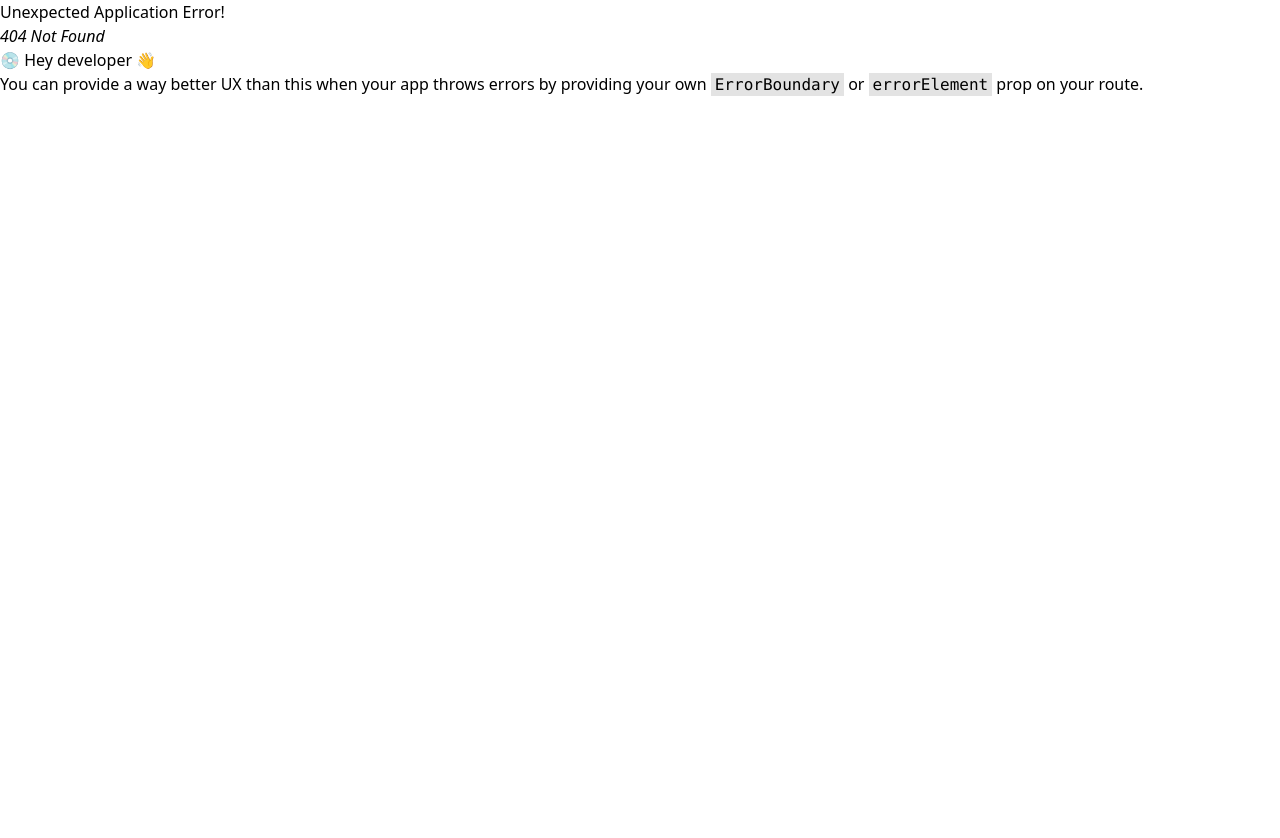
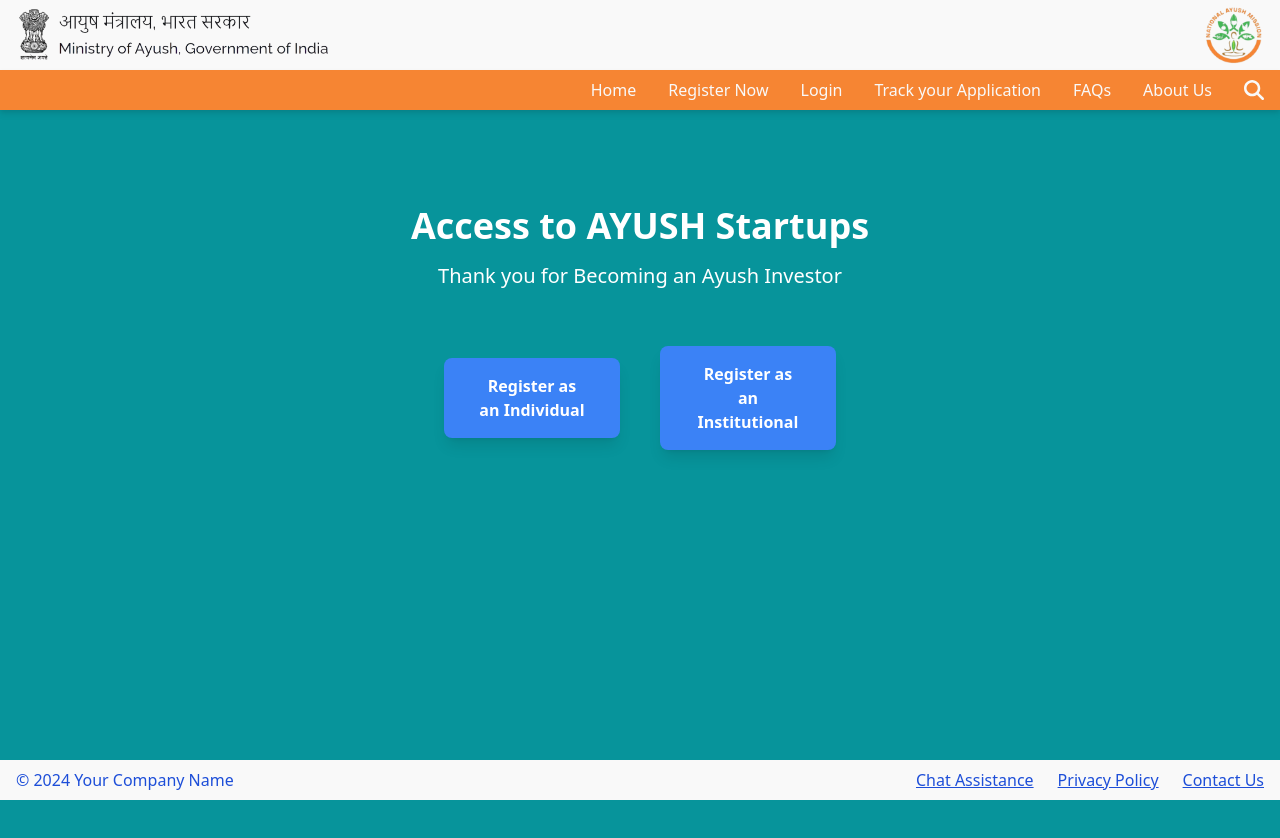
Before and after one commit to prerak20code/Ayush-Portal, a React (Vite) app in the folder frontend/: page /InvestorType in a window 1280 px wide. Before the commit this address had no page. Shown: the top 838 px of the page. Before the commit the page ends 800 px from the top, so only its background shows below. Built offline with nearby package versions, Linux system fonts and the light colour scheme.

Commit message:
little modification in frontend

```diff
--- a/frontend/src/Investor Connect/InvestorType.jsx
+++ b/frontend/src/Investor Connect/InvestorType.jsx
@@ -1,12 +1,11 @@
 import React from 'react';
-import { Header } from '../components';
-import Small_Footer from '../components/layout/Small_Footer';
+
 function InvestorType() {
     return (
         <>
-            <div className="bg-[#07949B] min-h-[100vh] max-h-screen flex flex-col  items-center ">
-                {/* Header Section */} <Header />
-                <div className="text-center sm:my-16  my-8">
+            <div className="bg-[#07949B]  min-h-[100vh] max-h-screen flex flex-col  items-center ">
+                <div className="fixed ">
+                    <div className="text-center   mt-24">
                         <h1 className="md:text-4xl text-2xl font-extrabold text-white mb-4">
                             Access to AYUSH Startups
                         </h1>
@@ -15,7 +14,7 @@
                         </h2>
                     </div>
                     {/* Buttons Section */}
-                <div className="flex justify-center items-center m-5 space-x-6">
+                    <div className="flex justify-center  items-center mt-14 m-5 space-x-10">
                         <button className="bg-blue-500 text-white font-semibold py-4 px-8 max-w-44 rounded-lg shadow-lg transform hover:scale-105 hover:bg-green-600 transition-all">
                             Register as an Individual
                         </button>
@@ -24,7 +23,7 @@
                         </button>
                     </div>
                 </div>
-            <Small_Footer />
+            </div>
         </>
     );
 }
--- a/frontend/src/components/EmailVerifiaction/EmailVerification.jsx
+++ b/frontend/src/components/EmailVerifiaction/EmailVerification.jsx
@@ -12,7 +12,7 @@
         const verifyEmail = async () => {
             try {
                 const response = await axios.get(
-                    `/user/verify/${userId}/${uniqueString}`
+                    `http://localhost:5173/user/verify/${userId}/${uniqueString}`
                 );
                 if (response.data.status === 'SUCCESS') {
                     setStatus('success');
--- a/frontend/src/components/layout/SmallFooter.jsx
+++ b/frontend/src/components/layout/SmallFooter.jsx
@@ -1,6 +1,6 @@
 export default function SmallFooter() {
     return (
-        <footer className="bg-[#f9f9f9] text-blue-700 py-2 w-full relative sm:fixed sm:bottom-0">
+        <footer className="bg-[#f9f9f9] text-blue-700 py-2 w-full  fixed bottom-0">
             <div className="container mx-auto flex flex-col sm:flex-row justify-between px-4 space-y-2 sm:space-y-0 sm:space-x-6">
                 <div className="text-center sm:text-left">
                     © 2024 Your Company Name
--- a/frontend/src/main.jsx
+++ b/frontend/src/main.jsx
@@ -18,10 +18,13 @@
     LoginPage,
 } from './pages';
 
+import EmailVerification from './components/EmailVerifiaction/EmailVerification.jsx';
+import RegisterYourStartups from './pages/RegisterYourStartups.jsx';
+
 import { LayoutOne, LayoutTwo } from './components';
 
 import { VariantContextProvider } from './contexts';
-// import InvestorType from './Investor Connect/InvestorType.jsx';
+import InvestorType from './Investor Connect/InvestorType.jsx';
 
 const router = createBrowserRouter(
     createRoutesFromElements(
@@ -31,12 +34,20 @@
                 <Route path="about-us" element={<AboutUsPage />} />
                 <Route path="contact-us" element={<ContactUsPage />} />
                 <Route path="faqs" element={<FAQpage />} />
+                <Route
+                    path="user/RegisterYourStartup"
+                    element={<RegisterYourStartups />}
+                />
             </Route>
             <Route path="" element={<LayoutTwo />}>
                 <Route path="register" element={<RegisterPage />} />
                 <Route path="login" element={<LoginPage />} />
+                <Route
+                    path="user/verify/:userId/:uniqueString"
+                    element={<EmailVerification />}
+                />
+                <Route path="InvestorType" element={<InvestorType />} />
             </Route>
-            {/* <Route path="InvestorType" element={<InvestorType />} /> */}
         </Route>
     )
 );
--- a/frontend/src/pages/RegisterPage.jsx
+++ b/frontend/src/pages/RegisterPage.jsx
@@ -98,7 +98,7 @@
                                 <input
                                     id="userName"
                                     type="text"
-                                    placeholder="Enter Your NAmr"
+                                    placeholder="Enter Your Name"
                                     value={userName}
                                     onChange={(e) =>
                                         setUserName(e.target.value)
```
Also changed, not shown: frontend/src/pages/RegisterYourStartups.jsx (+8 -5 lines), 1 other file (tests, documents, lock files or other folders). Lines whose indentation alone changed are shown as unchanged.
